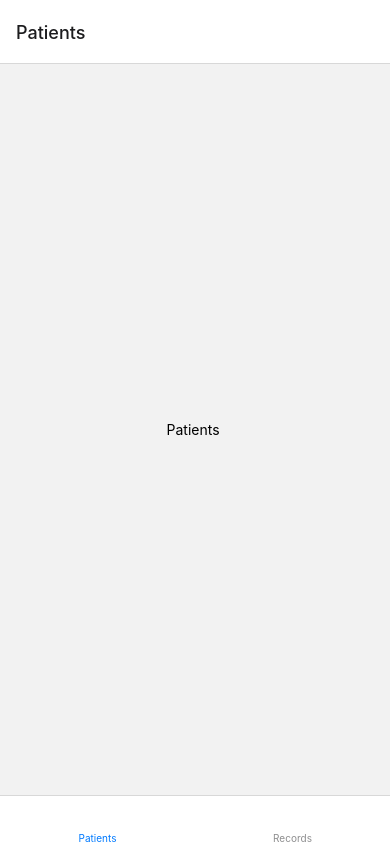
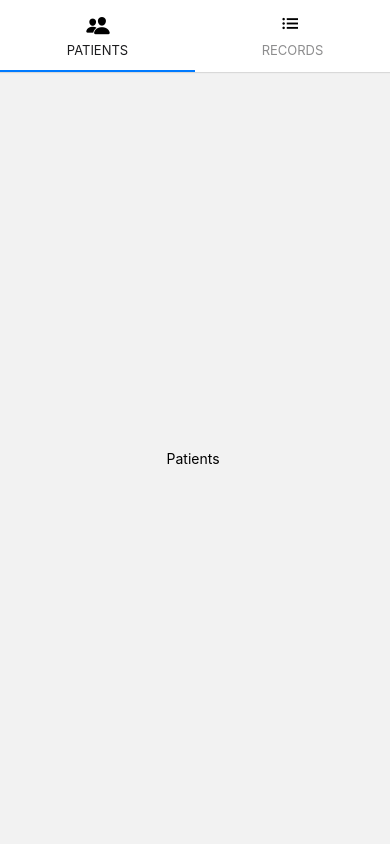
Before and after one commit to Shirinmansouri/PatientMobileApplication, a React Native app: screen / in a window 390 px wide. Built offline with nearby package versions, Linux system fonts and the light colour scheme.

Commit message:
Change menu

```diff
--- a/App.js
+++ b/App.js
@@ -1,32 +1,48 @@
 import React, { Component } from 'react'
 import {NavigationContainer} from '@react-navigation/native'
 import {createBottomTabNavigator} from '@react-navigation/bottom-tabs';
+import {createMaterialBottomTabNavigator} from '@react-navigation/material-bottom-tabs';
+import {createMaterialTopTabNavigator} from '@react-navigation/material-top-tabs';
 import PatientsScreen from './PatientsScreen'
 import RecordsScreen from './RecordsScreen'
 import Icon  from 'react-native-vector-icons/Ionicons'
 Icon.loadFont()
 
-const Tab=createBottomTabNavigator();
+const Tab=createMaterialTopTabNavigator();
 
 function App ()
 {
   return (
   <NavigationContainer>
-  <Tab.Navigator screenOptions={({route})=>({
+  <Tab.Navigator
+
+
+
+  screenOptions={{
+    tabBarLabelStyle: { fontSize: 40 },
+    tabBarItemStyle: { width: 100 },
+    tabBarStyle: { backgroundColor: 'powderblue' }},
+
+    ({route})=>({
+
     tabBarIcon : ({focused,size,color}) => {
       let iconName;
-      if(route.name=== 'PatientsScreen'){
-        iconName="bed-patient";
+      if(route.name=== 'Patients'){
+        iconName="people";
+        size= focused? 25 :20;
       }
-      else if (route.name==='RecordsScreen')
+      else if (route.name==='Records')
       {
         iconName="list";
+            size= focused? 25 :20;
       }
       return (
-            <Icon  size={30} name={iconName}/>
+            <Icon  size={size} name={iconName}/>
         );
     }
-    })}>
+    })
+  }
+    >
   <Tab.Screen
     name ="Patients"
     component={PatientsScreen}
--- a/package.json
+++ b/package.json
@@ -10,12 +10,17 @@
     "lint": "eslint ."
   },
   "dependencies": {
+    "@react-native-community/viewpager": "^5.0.11",
     "@react-navigation/bottom-tabs": "^6.0.9",
+    "@react-navigation/material-bottom-tabs": "^6.0.9",
+    "@react-navigation/material-top-tabs": "^6.0.6",
     "@react-navigation/native": "^6.0.6",
     "react": "17.0.2",
     "react-native": "0.66.1",
+    "react-native-paper": "^4.9.2",
     "react-native-safe-area-context": "^3.3.2",
     "react-native-screens": "^3.8.0",
+    "react-native-tab-view": "^3.1.1",
     "react-native-vector-icons": "^8.1.0"
   },
   "devDependencies": {
```
Also changed, not shown: 2 other files (tests, documents, lock files or other folders).
